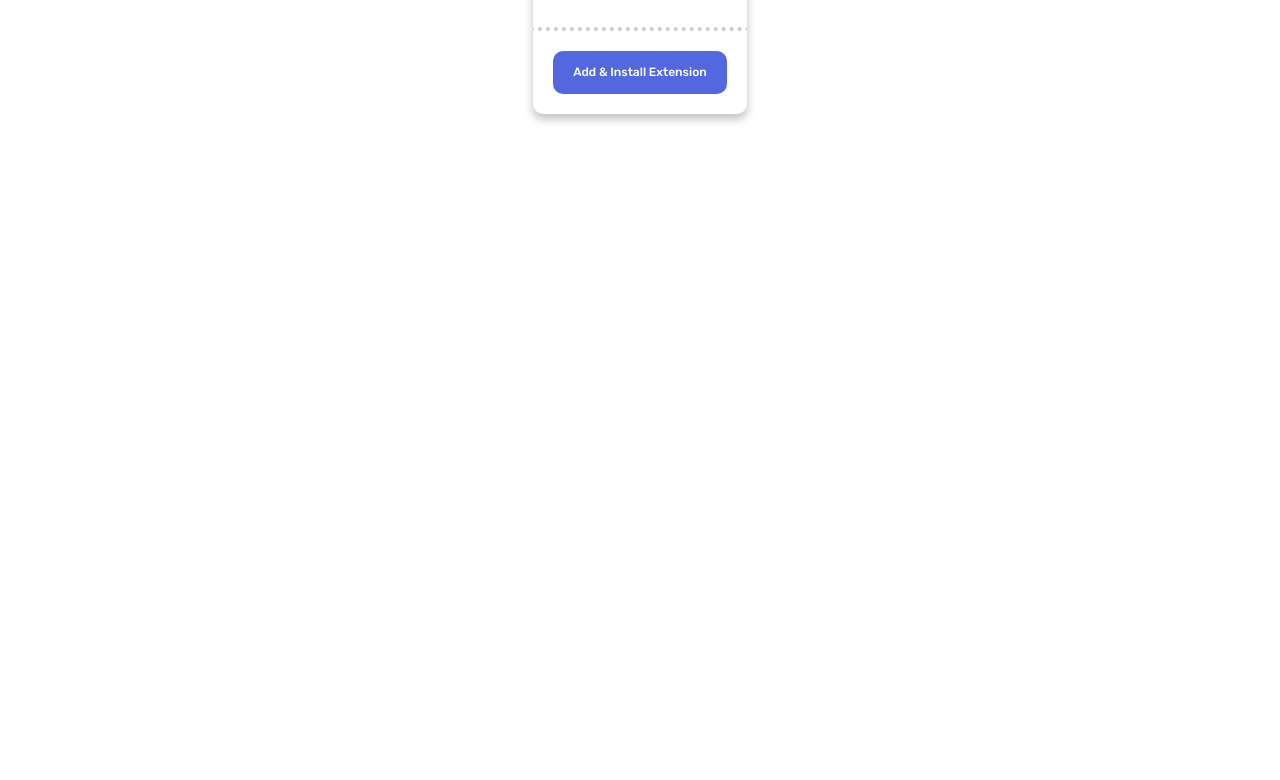
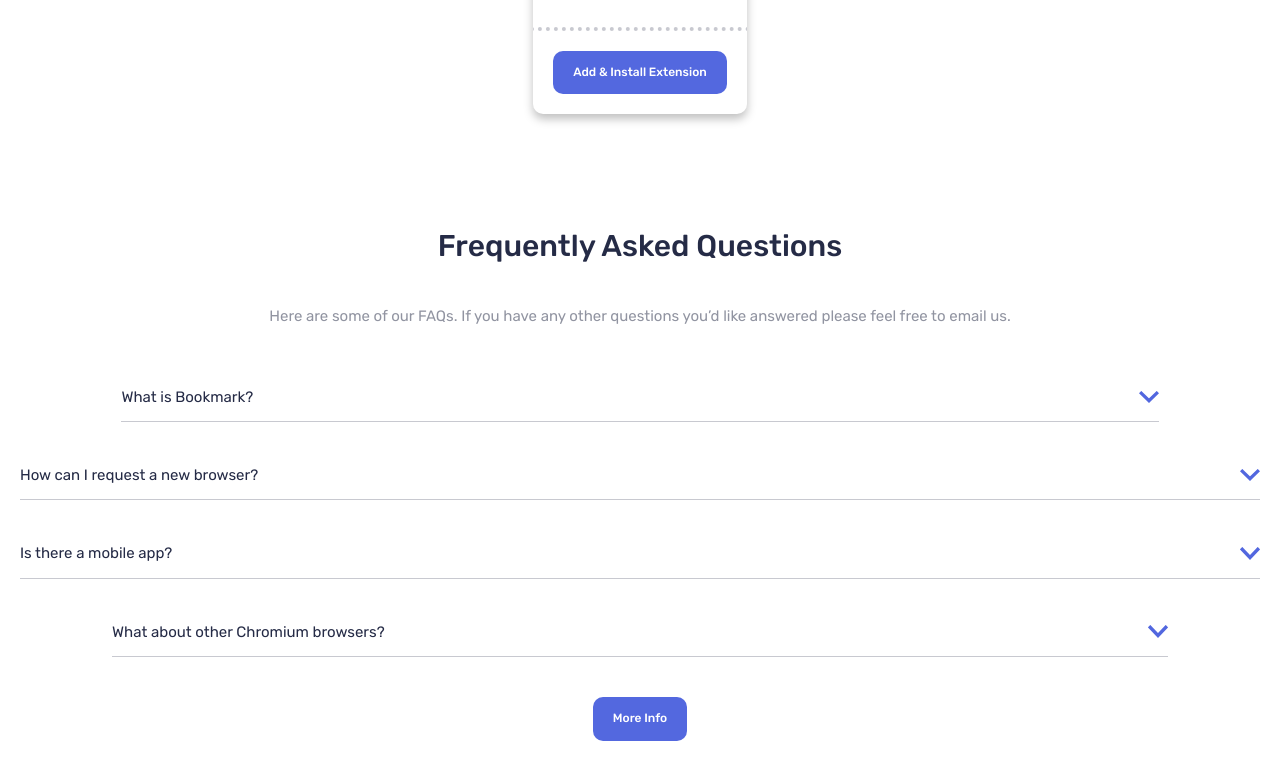
Before and after one commit to Miller1999/bookmark-landing-page, a website built with Vite: page index.html in a window 1280 px wide. Shown: the part 3206-3986 px from the top of the page. Before the commit the page ends 3380 px from the top, so only its background shows below. Built offline with nearby package versions, Linux system fonts and the light colour scheme.

Commit message:
Feat: FAQ section

```diff
--- a/src/main.ts
+++ b/src/main.ts
@@ -7,6 +7,7 @@ import tab1 from "./assets/illustration-features-tab-1.svg";
 import Chrome from "./assets/logo-chrome.svg";
 import Firefox from "./assets/logo-firefox.svg";
 import Opera from "./assets/logo-opera.svg";
+import Arrow from "./assets/icon-arrow.svg";
 
 const app = document.querySelector("#app");
 
@@ -14,6 +15,25 @@ const browsers = [
 	{ name: "Chrome", version: "62", img: Chrome },
 	{ name: "Firefox", version: "55", img: Firefox },
 	{ name: "Opera", version: "46", img: Opera },
+];
+
+const FAQS = [
+	{
+		ques: "What is Bookmark?",
+		ans: "Lorem ipsum dolor sit amet, consectetur adipiscing elit. Fusce tincidunt justo eget ultricies fringilla. Phasellus blandit ipsum quis quam ornare mattis.",
+	},
+	{
+		ques: "How can I request a new browser?",
+		ans: "Vivamus luctus eros aliquet convallis ultricies. Mauris augue massa, ultricies non ligula. Suspendisse imperdiet. Vivamus luctus eros aliquet convallis ultricies. Mauris augue massa, ultricies non ligula. Suspendisse imperdie tVivamus luctus eros aliquet convallis ultricies. Mauris augue massa, ultricies non ligula. Suspendisse imperdiet.",
+	},
+	{
+		ques: "Is there a mobile app?",
+		ans: "Sed consectetur quam id neque fermentum accumsan. Praesent luctus vestibulum dolor, ut condimentum urna vulputate eget. Cras in ligula quis est pharetra mattis sit amet pharetra purus. Sed sollicitudin ex et ultricies bibendum.",
+	},
+	{
+		ques: "What about other Chromium browsers?",
+		ans: "Integer condimentum ipsum id imperdiet finibus. Vivamus in placerat mi, at euismod dui. Aliquam vitae neque eget nisl gravida pellentesque non ut velit.",
+	},
 ];
 
 const createElement = (
@@ -81,7 +101,11 @@ const createButton = (text: string): HTMLElement => {
 	return button;
 };
 
-const createCard = (img: string, name: string, version: string) => {
+const createCard = (
+	img: string,
+	name: string,
+	version: string
+): HTMLElement => {
 	const logoCard = createElement("img", "", "", { src: img });
 	const browserName = createElement("p", "", `Add to ${name}`);
 	const browserVersion = createElement(
@@ -100,6 +124,17 @@ const createCard = (img: string, name: string, version: string) => {
 	return card;
 };
 
+const createFaq = (question: string, answer: string): HTMLElement => {
+	const questionTitle = createElement("p", "", question);
+	const arrow = createElement("img", "", "", { src: Arrow });
+	const answerDescription = createElement("p", "", answer);
+	const questionCont = createDiv("question__container", [questionTitle, arrow]);
+	const answerCont = createDiv("answer__container hidden-answer", [
+		answerDescription,
+	]);
+	const faq = createDiv("faq__container", [questionCont, answerCont]);
+	return faq;
+};
 const createMain = (): HTMLElement => {
 	const main = createElement("main");
 	const preImg = createElement("img", "", "", { src: PreImg });
@@ -192,7 +227,29 @@ const createMain = (): HTMLElement => {
 		downloadsInfoContainer,
 		cards,
 	]);
-	main.append(presentation, features, downloads);
+	const titleFaqs = createElement("h2", "", "Frequently Asked Questions");
+	const descriptionFaqs = createElement(
+		"p",
+		"",
+		"Here are some of our FAQs. If you have any other questions you’d like answered please feel free to email us."
+	);
+	const infoFaqs = createDiv("infoFaqs__container", [
+		titleFaqs,
+		descriptionFaqs,
+	]);
+	const faqsCards: HTMLElement[] = [];
+	FAQS.forEach((faq) => {
+		const newFaq = createFaq(faq.ques, faq.ans);
+		faqsCards.push(newFaq);
+	});
+	const faqsCardsContainer = createDiv("faqsCards__container", faqsCards);
+	const moreInfoButton = createButton("More Info");
+	const faqs = createSection("faqs__container", [
+		infoFaqs,
+		faqsCardsContainer,
+		moreInfoButton,
+	]);
+	main.append(presentation, features, downloads, faqs);
 	return main;
 };
 
--- a/src/style.sass
+++ b/src/style.sass
@@ -207,3 +207,55 @@ main
             margin-top: 2rem
             border-radius: 10px
             font-weight: $strong-weight
+  .faqs__container
+    @include displayType(flex,normal,center ,column )
+    padding: 3rem 0rem
+    button
+      background: $primary-blue
+      border: none
+      border-radius: 1rem
+      padding: 1.5rem 2rem
+      color: white
+      font-weight: $strong-weight
+      font-size: 1.2rem
+      margin-top: 2rem
+    .infoFaqs__container
+      @include displayType(flex,normal,center ,column )
+      text-align: center
+      padding: 3rem 2rem
+      h2
+        font-size: 3rem
+        font-weight: $strong-weight
+      p
+        color: $Neutral-GrayishBlue
+        font-size: 1.5rem
+        line-height: 2.5rem
+    .faqsCards__container
+      @include displayType(flex,normal,center ,column)
+      padding: 0rem 2rem
+      gap: 1rem
+      .faq__container
+        @include displayType(flex,normal,center ,column)
+        .question__container,.answer__container
+          width: 100%
+          p
+            font-size: 1.5rem
+        .question__container
+          @include displayType(flex,space-between,center ,row)
+          border-bottom: 1px solid transparentize($Neutral-GrayishBlue,0.5)
+          img
+            cursor: pointer
+            width: 20px
+          .arrow-red
+            transform: rotateZ(180deg)
+            filter: invert(51%) sepia(26%) saturate(6331%) hue-rotate(328deg) brightness(98%) contrast(98%)
+        .answer__container
+          padding: 1rem 0rem
+          height: fit-content
+          visibility: visible
+          p
+            margin: 0
+            color: $Neutral-GrayishBlue
+        .hidden-answer
+          height: 0
+          visibility: hidden
```
